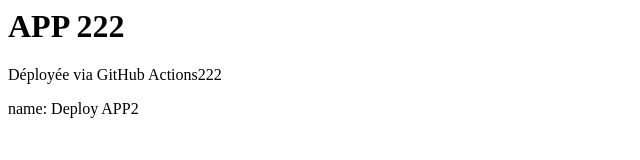
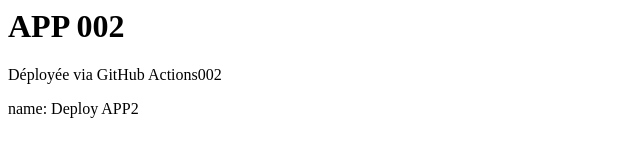
Before and after one commit to mostafa-0702/aks-github-actions-lab, a plain HTML site: page apps/app2/index.html in a window 1280 px wide. Shown: the full height of the page, 0-640 px from the left. Drawn offline with Linux system fonts and the light colour scheme.

Commit message:
Update app2

```diff
--- a/apps/app2/index.html
+++ b/apps/app2/index.html
@@ -1,3 +1,3 @@
-<h1>APP 222</h1>
-<p>Déployée via GitHub Actions222</p>
+<h1>APP 002</h1>
+<p>Déployée via GitHub Actions002</p>
 name: Deploy APP2
```
